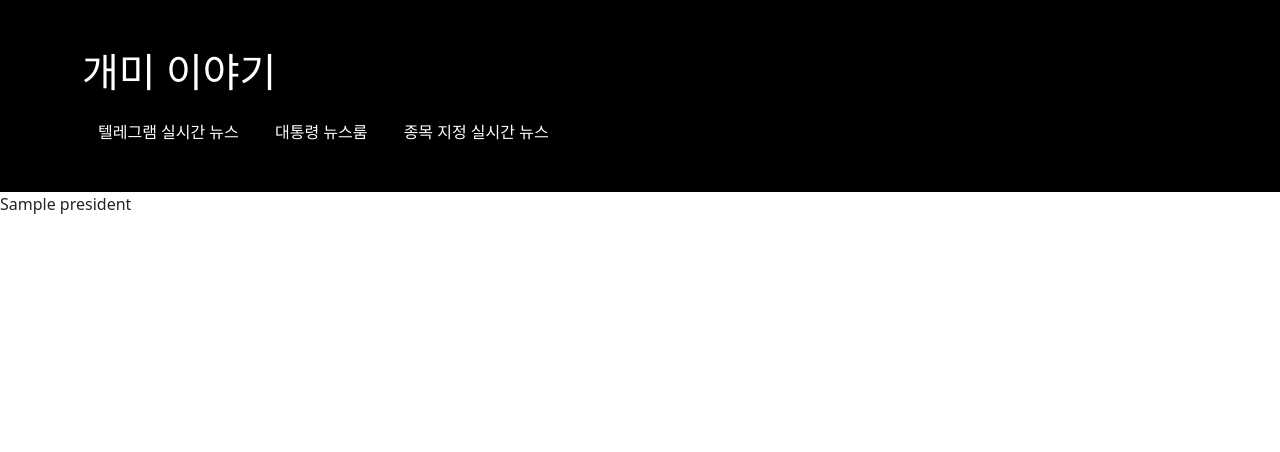
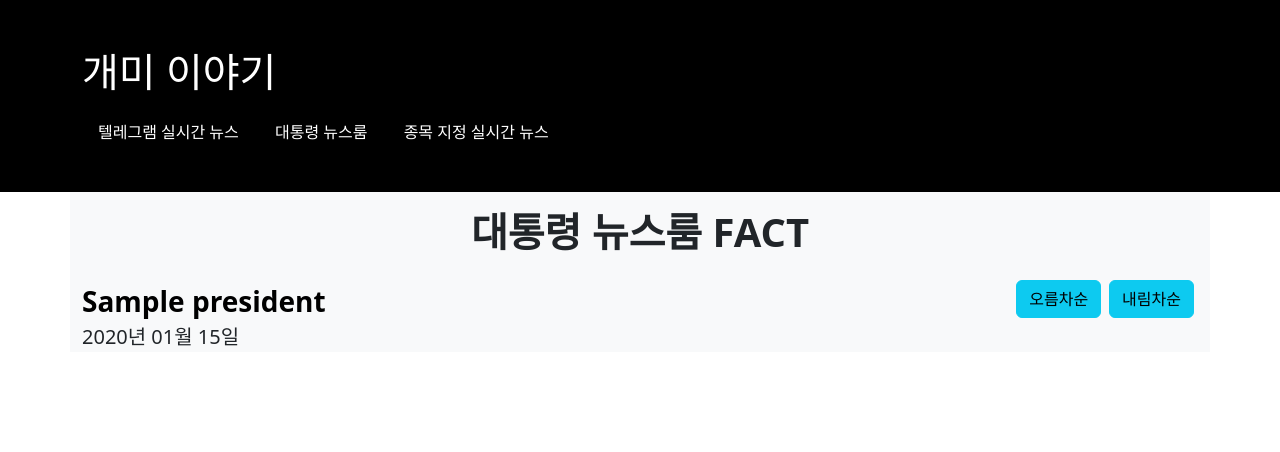
Before and after one commit to 2044smile/stock, a Django app: template stock/templates/stock/presidentfact_list.html in a window 1280 px wide. Shown: the top 452 px of the page. Run offline with Django 4.2, Linux system fonts and the light colour scheme; the template is opened without the code that fills it: most values are stand-ins (such as "Sample title", 1, 10 or a date in 2020).

Commit message:
:recycle: 대통령 뉴스룸 FACT
done

```diff
--- a/stock/templates/stock/presidentfact_list.html
+++ b/stock/templates/stock/presidentfact_list.html
@@ -1,7 +1,13 @@
 {% extends 'base.html' %}
 {% load static %}
 {% block content %}
+<div class="container bg-light">
+    <h1 class="text-center p-3 fw-bold">대통령 뉴스룸 FACT</h1>
+    <button type="button" class="btn btn-info float-end mx-1"><a href="?ordering=-date" class="text-decoration-none text-black">내림차순</a></button>
+    <button type="button" class="btn btn-info float-end mx-1"><a href="?ordering=date" class="text-decoration-none text-black">오름차순</a></button>
     {% for president in presidentfact_list %}
-        {{ president.title }}
+        <a href="{{ president.link }}" class="text-decoration-none text-black fw-bold fs-3">{{ president.title }}</a>
+        <p class="fs-5">{{ president.date|date:"Y년 m월 d일"}}</p>
     {% endfor %}
+</div>
 {% endblock %}
```
